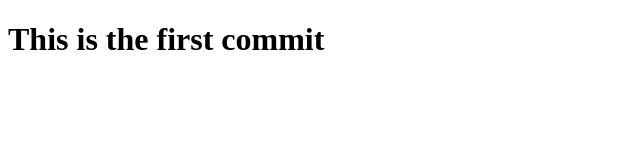
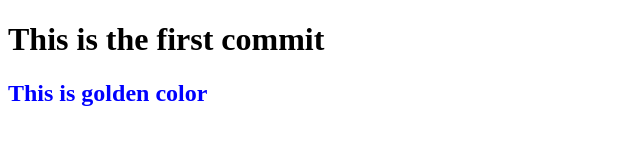
Before and after one commit to CsdSreekanta/first-repo, a plain HTML site: page index.html in a window 1280 px wide. Shown: the whole page, without its empty margins (0-640 px from the left). Drawn offline with Linux system fonts and the light colour scheme.

Commit message:
color added

```diff
--- a/index.html
+++ b/index.html
@@ -8,5 +8,6 @@
 </head>
 <body>
     <h1>This is the first commit</h1>
+    <h2 style="color:blue">This is golden color</h2>
 </body>
 </html>
```
